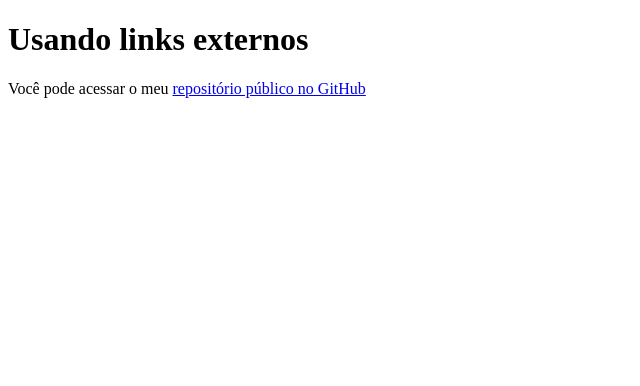
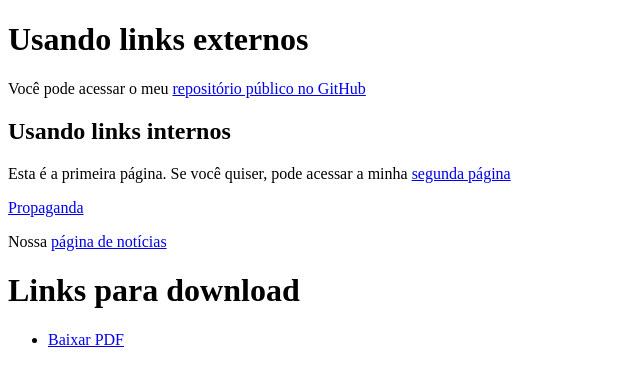
Before and after one commit to AndreLeme/html-css, a plain HTML site: page exercicios/ex010/index.html in a window 1280 px wide. Shown: the whole page, without its empty margins (0-640 px from the left). Drawn offline with Linux system fonts and the light colour scheme.

Commit message:
capitulo 10, aula 4

```diff
--- a/exercicios/ex010/index.html
+++ b/exercicios/ex010/index.html
@@ -8,5 +8,14 @@
 <body>
     <h1>Usando links externos</h1>
     <p>Você pode acessar o meu <a href="https://github.com/gustavoguanabara/html-css/blob/master/aulas-pdf/09%20-%20Listas%20HTML.pdf" target="_blank" rel="external">repositório público no GitHub</a></p>
+    <h2>Usando links internos</h2>
+    <p>Esta é a primeira página. Se você quiser, pode acessar a minha <a href="pag002.html" rel="next">segunda página</a></p>
+    <p><a href="https://youtube.com" target="_blank" rel="nofollow">Propaganda</a></p>
+    <p>Nossa <a href="noticias/pag003.html" rel="next" target="_self">página de notícias</a></p>
+
+    <h1>Links para download</h1>
+    <ul>
+        <li><a href="livro/manual-de-contagem-de-carboidrato2016.pdf">Baixar PDF</a></li>
+    </ul>
 </body>
 </html>
```
Also changed, not shown: exercicios/ex009/index.html (+1 -1 lines).
